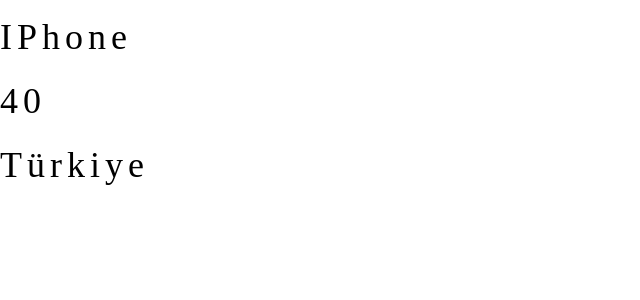
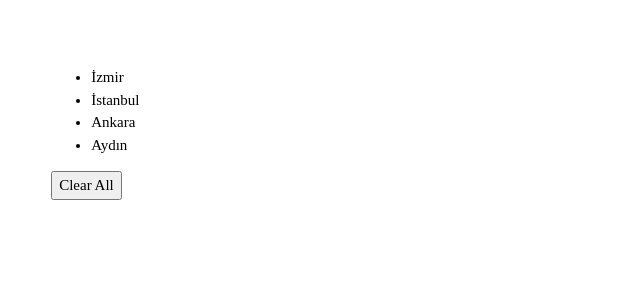
Before and after one commit to MustafaErtugrul/dgpays-demo, a React (Create React App) app: page / in a window 1280 px wide. Shown: the top 300 px of the page, without its empty margins (0-640 px from the left). Built offline with nearby package versions, Linux system fonts and the light colour scheme.

Commit message:
react state samples

```diff
--- a/public/index.html
+++ b/public/index.html
@@ -29,7 +29,7 @@
 
 </head>
 
-<body>
+<body style="padding: 4%">
   <div id="root">
 
 
--- a/src/App.js
+++ b/src/App.js
@@ -4,6 +4,10 @@
 import CountryList from "./propSample/CountryList";
 import ProductDetail from "./propSample/ProductDetail";
 import WebUserDetail from "./propSample/WebUserDetail";
+import StateSample from "./stateSample/StateSample";
+import StateSample2 from "./stateSample/StateSample2";
+import StateSample3 from "./stateSample/StateSample3";
+import StateSample4 from "./stateSample/StateSample4";
 
 //<> </> Fragment olarak geçiyor
 function App() {
@@ -12,7 +16,11 @@
 
   return (
     <>
-    <ProductDetail name="IPhone" price={40} />
+      <StateSample4 />
+      {/* <StateSample3 /> */}
+      {/* <StateSample2 /> */}
+      {/* <StateSample /> */}
+      {/* <ProductDetail name="IPhone" price={40} /> */}
       {/* <CategoryPage /> */}
       {/* <CountryList title='Suppliers country list' countries={ulkeler} /> */}
       {/* <WebUserDetail name='Çağatay' surname='Yıldız' age={18} /> */}
--- /dev/null
+++ b/src/stateSample/StateSample.js
@@ -0,0 +1,21 @@
+import React from 'react'
+
+function StateSample() {
+
+  let firstName = 'Çağatay';
+
+  const clearAll = () => {
+    firstName = '';
+
+    //document.querySelector('h1').innerHTML = '';
+  }
+
+  return (
+    <>
+      <h1>{firstName}</h1>
+      <button onClick={() => clearAll()}>Clear All</button>
+    </>
+  )
+}
+
+export default StateSample
--- /dev/null
+++ b/src/stateSample/StateSample2.js
@@ -0,0 +1,25 @@
+import React, { useState } from 'react'
+
+function StateSample2() {
+
+    console.log('State changed!');
+
+    //Bir değişken state e bağlandığı takdirde o değişkeni set fonksiyonu ile değiştirdiğimizde component yeniden render olur.
+    const [firstName, setFirstName ] = useState('Çağatay')
+
+    const clearAll = () => {
+
+        // setFirstName('');
+        setFirstName('Yıldız')
+
+    }
+
+  return (
+    <>
+        <h1>{firstName}</h1>
+        <button onClick={() => clearAll()}>Clear All</button>
+    </>
+  )
+}
+
+export default StateSample2
--- /dev/null
+++ b/src/stateSample/StateSample3.js
@@ -0,0 +1,26 @@
+import React, { useState } from 'react'
+
+function StateSample3() {
+
+    const [onlineStatus, setonlineStatus] = useState(false);
+
+    // const changeStatus = () => {
+    //     setonlineStatus(!onlineStatus)
+    // }
+
+    return (
+        <>
+            <div>
+                {
+                    onlineStatus == true ? <span>User Online</span> : <span>User Offline</span>
+                }
+            </div>
+            <div>
+                <button onClick={() => setonlineStatus(!onlineStatus)}>Change User Status</button>
+            </div>
+        </>
+
+    )
+}
+
+export default StateSample3
--- /dev/null
+++ b/src/stateSample/StateSample4.js
@@ -0,0 +1,33 @@
+import React, { useState } from 'react'
+
+function StateSample4() {
+
+    let cityList = ['İzmir', 'İstanbul', 'Ankara', 'Aydın'];
+
+    const [cities, setCities] = useState(cityList);
+
+
+    const removeItem = (index) => {
+
+        cities.splice(index,1);
+
+        console.log('cities', returnValue);
+
+        //cities dizisinin mevcut referansı hala aynı olduğu için STATE KENDİNİ GÜNCELLEMEDİ!! Bu yüzden spread syntax kullandık
+        setCities([...cities]);
+
+    }
+
+    return (
+        <>
+            <ul>
+                {
+                  cities && cities.map((item,index) => <li style={{cursor:'pointer'}} onClick={() => removeItem(index)} key={index}>{item}</li>)
+                }
+            </ul>
+            <button onClick={() => setCities(null)}>Clear All</button>
+        </>
+    )
+}
+
+export default StateSample4
```
Also changed, not shown: jsSpreadSyntax.html (added, +17 -0 lines), kaynaklar.txt.
